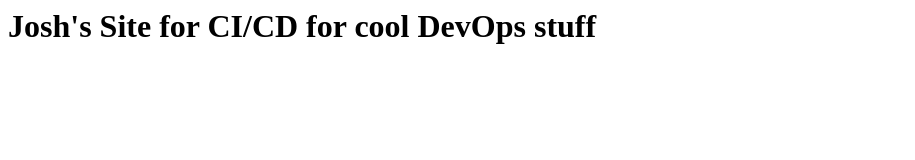
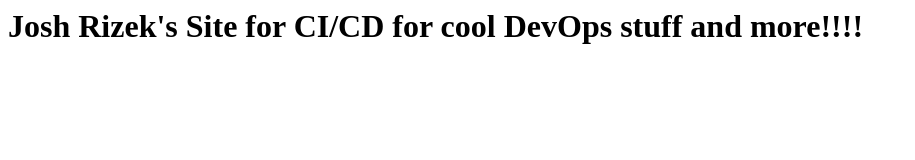
Before and after one commit to rizekj12/test-website, a plain HTML site: page index.html in a window 1280 px wide. Shown: the whole page, without its empty margins (0-915 px from the left). Drawn offline with Linux system fonts and the light colour scheme.

Commit message:
testing for prod

```diff
--- a/index.html
+++ b/index.html
@@ -1,6 +1,6 @@
 <html>
 <title>ci/cd</title>
 <body>
-<h1>Josh's Site for CI/CD for cool DevOps stuff</h1>
+<h1>Josh Rizek's Site for CI/CD for cool DevOps stuff and more!!!!</h1>
 </body>
 </html>
```
